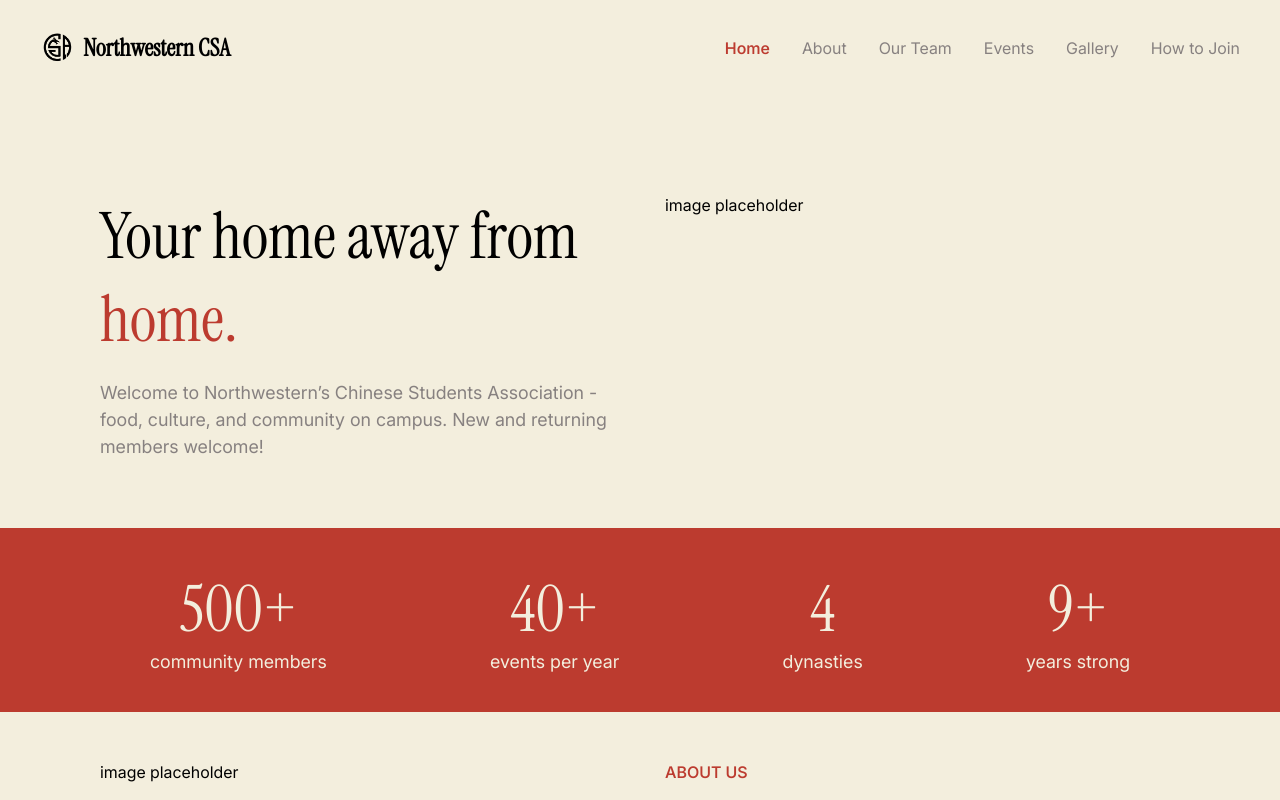
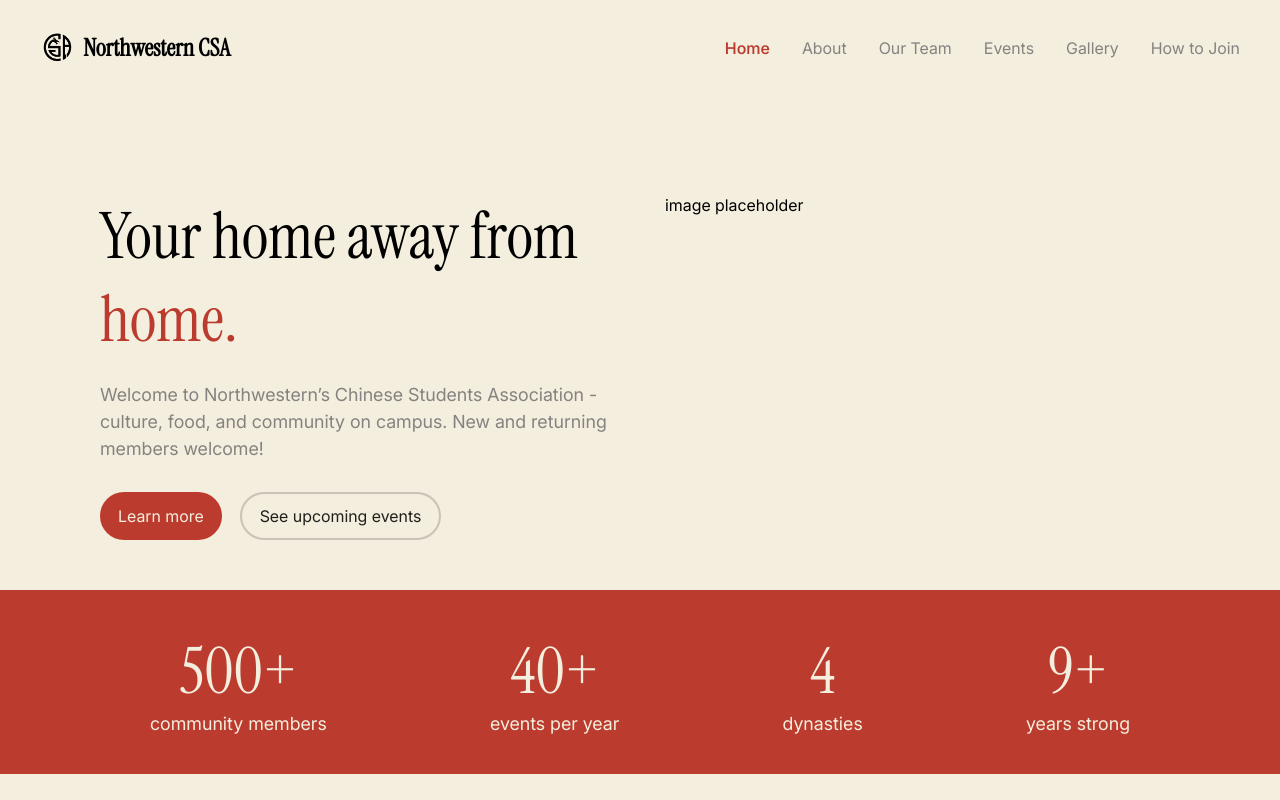
Before and after one commit to ariashi15/csa-website, a React (Vite) app: page / in a window 1280 px wide. Shown: the top 800 px of the page. Built offline with nearby package versions, Linux system fonts and the light colour scheme.

Commit message:
section 1 buttons

```diff
--- a/src/index.css
+++ b/src/index.css
@@ -72,3 +72,13 @@ p {
 section {
   margin: 50px 0;
 }
+
+button {
+  font-size: 18px;
+  all: unset;
+  cursor: pointer;
+  padding: 12px 18px;
+  border-radius: 30px;
+  color: var(--cream);
+  background-color: var(--lantern);
+}
--- a/src/pages/Home.css
+++ b/src/pages/Home.css
@@ -1,6 +1,7 @@
 .home-header {
     font-size: 64px;
     font-family: var(--font-title);
+    margin-bottom: 20px;
 }
 
 .emphasis-text {
@@ -14,6 +15,18 @@
 
 .section-col {
     width: 45vw;
+}
+
+.button-container {
+    display: flex;
+    gap: 18px;
+    margin-top: 30px;
+}
+
+.transparent-button {
+    background-color: var(--cream);
+    border: 2px solid color-mix(in srgb, var(--grey) 40%, transparent);
+    color: var(--ink);
 }
 
 .numbers-section {
--- a/src/pages/Home.jsx
+++ b/src/pages/Home.jsx
@@ -1,5 +1,6 @@
 import './Home.css'
 import SectionHeader from '../components/SectionHeader';
+import { useNavigate } from 'react-router-dom'
 
 function NumberCol({ stat, subheader }) {
   return (
@@ -11,12 +12,18 @@ function NumberCol({ stat, subheader }) {
 }
 
 function Home() {
+  const navigate = useNavigate()
+
   return (
     <>
       <section className="two-col-section">
         <div className="section-col">
           <div className="home-header">Your home away from <span className="emphasis-text">home.</span></div>
-          <p>Welcome to Northwestern’s Chinese Students Association - food, culture, and community on campus. New and returning members welcome!</p>
+          <p>Welcome to Northwestern’s Chinese Students Association - culture, food, and community on campus. New and returning members welcome!</p>
+          <div className="button-container">
+            <button onClick={() => navigate('/about')}>Learn more</button>
+            <button className="transparent-button" onClick={() => navigate('/events')}>See upcoming events</button>
+          </div>
         </div>
         <div className="section-col">
           <div>image placeholder</div>
```
